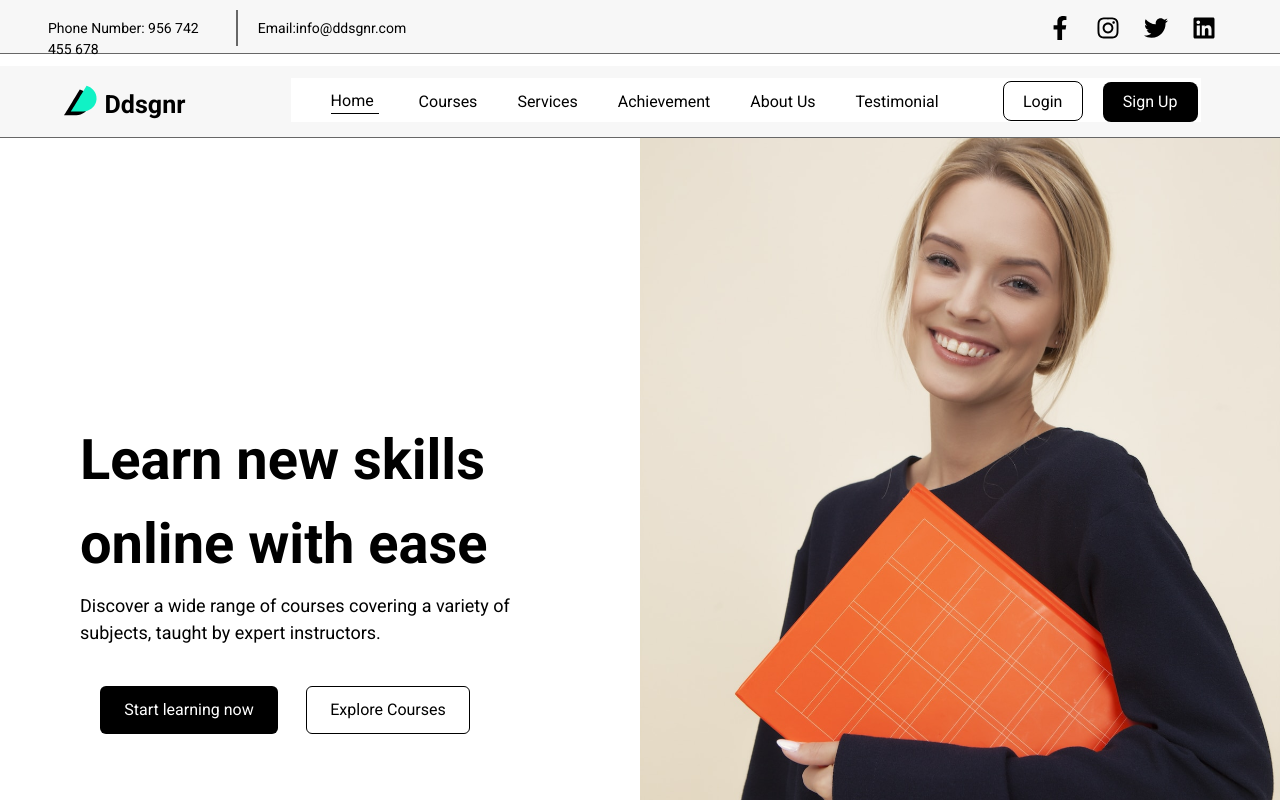
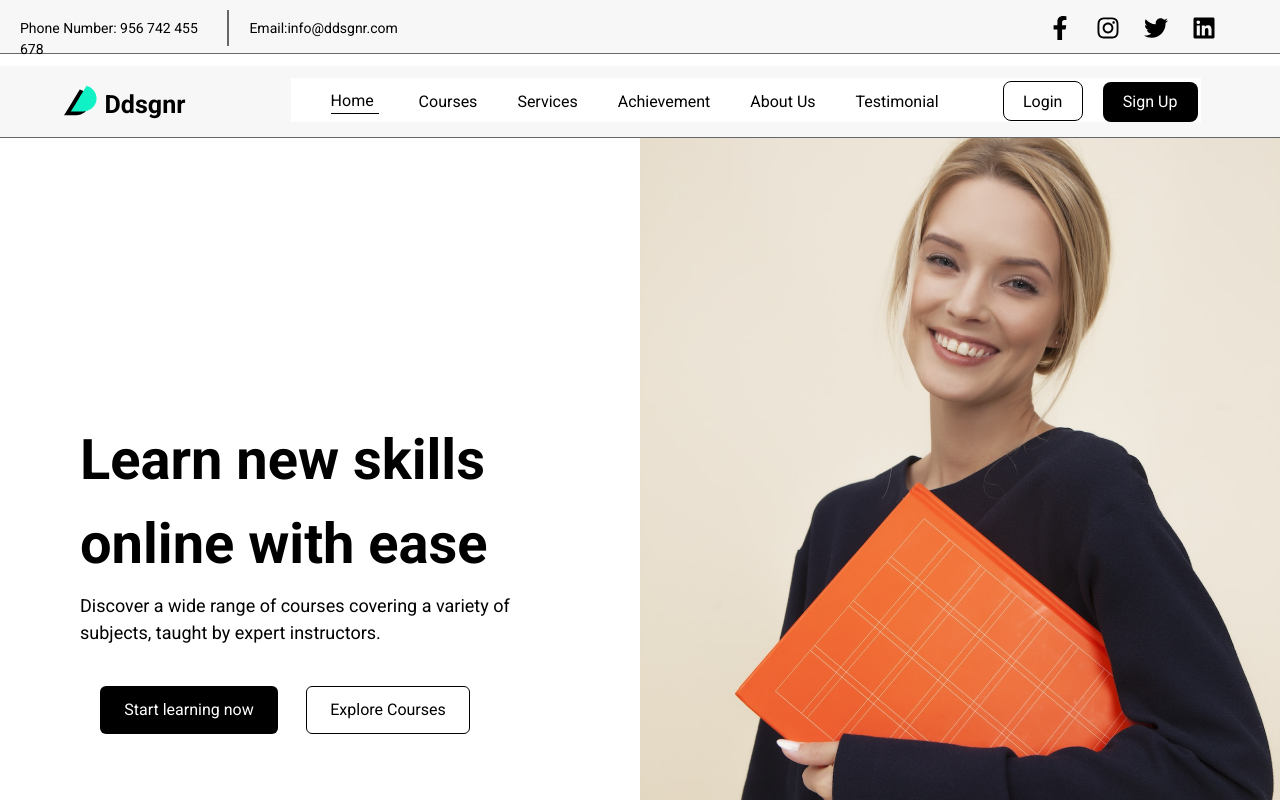
Before and after one commit to talha67483/next-js-assignment-6, a Next.js app: page / in a window 1280 px wide. Shown: the top 800 px of the page. Built offline with nearby package versions, Linux system fonts and the light colour scheme; a web font is replaced by a local one.

Commit message:
added file

```diff
--- a/components/Header/Header.tsx
+++ b/components/Header/Header.tsx
@@ -9,7 +9,7 @@ const Header = () => {
     <div>
       <nav className="">
         <div className=" hidden md:flex justify-between md:w-[1280px] w-[428px] md:h-[54px]    h-[54px] bg-[#F7F7F7] border-b-[1.5px]  border-[#676767] ">
-          <div className=" flex space-x-5 w-[396px] h-[30px]  items-center py-7 mx-12  ">
+          <div className=" flex space-x-5 w-[396px] h-[30px]  items-center py-7 mx-5  ">
             <p className="w-[205]   h-[21px] text-[14px] font-normal">
               Phone Number: 956 742 455 678
             </p>
```
